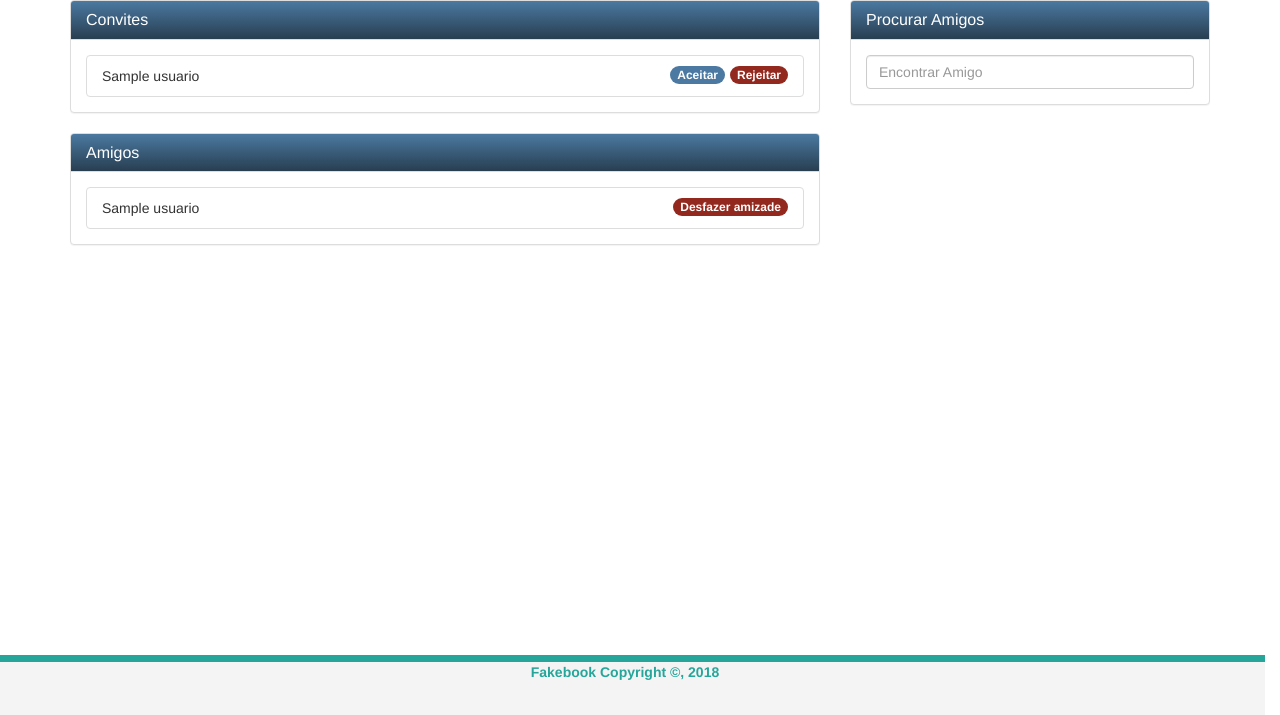
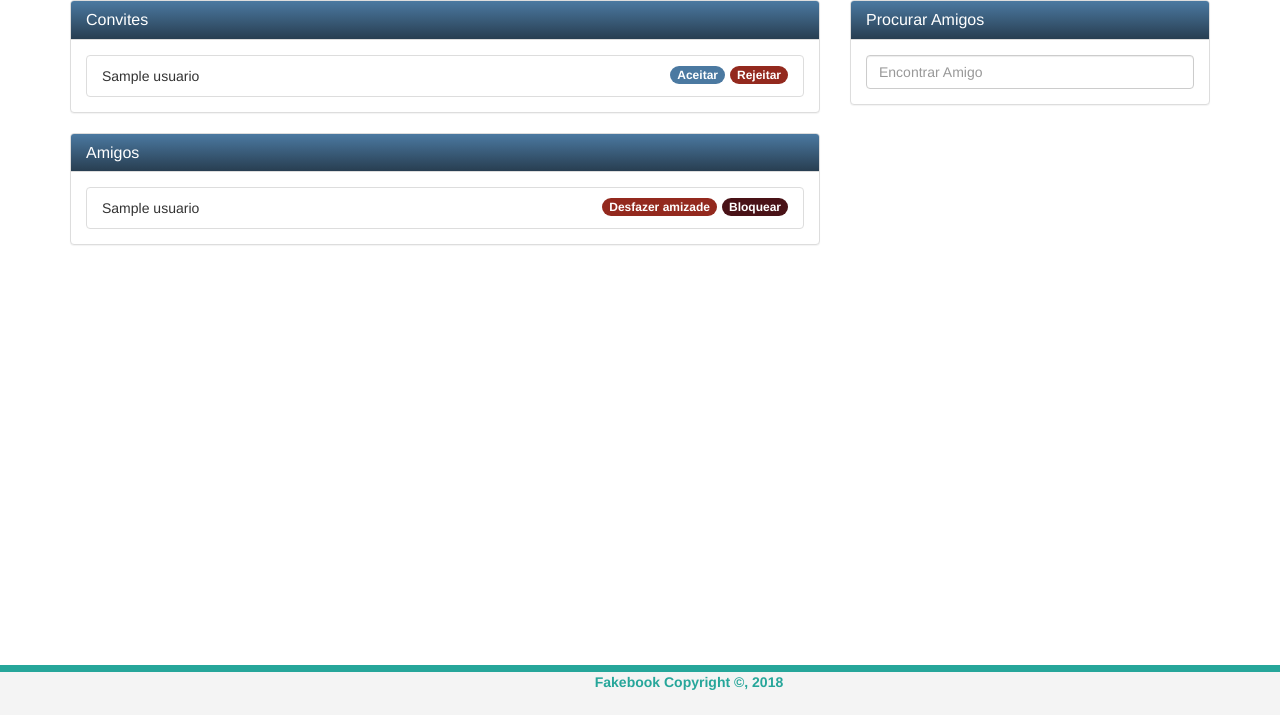
Before and after one commit to danielmessi13/ProjetoFinalPRO-INT, a Django app: page /amigos/convites in a window 1280 px wide; the page is wider, and only the part inside the window is pictured. Shown: the part 85-800 px from the top of that part. Run offline with Django 3.2, Linux system fonts and the light colour scheme; a user stored in the database is signed in; tables that the repository leaves empty hold one stand-in row (values such as "Sample post"); some libraries are stand-ins or nearby versions.

Commit message:
Bloquear Amigo, Fix busca amigo, Fix Footer

```diff
--- a/ProjetoFinal/social/models.py
+++ b/ProjetoFinal/social/models.py
@@ -23,7 +23,7 @@ class Usuario(models.Model):
 
     @property
     def email(self):
-        return self.usuario.email
+        return self.user.email
 
     def convidar(self, perfil_convidado):
         Convite.objects.create(convidado=perfil_convidado, solicitante=self)
--- a/ProjetoFinal/social/static/css/style.css
+++ b/ProjetoFinal/social/static/css/style.css
@@ -50,8 +50,8 @@ body {
 footer {
     position: absolute;
     bottom: 0;
-    width: 100%;
-    height: 60px;
+    width: 110%;
+    height: 50px;
     background: #f4f4f4;
     color: #26A69A;
     font-weight: bold;
--- a/ProjetoFinal/social/templates/amigos.html
+++ b/ProjetoFinal/social/templates/amigos.html
@@ -36,6 +36,7 @@
                             {% if amigos %}
                                 {% for amigo in amigos %}
                                     <li class="list-group-item">{{amigo.nome}}
+                                        <a href="{% url 'bloquear' amigo.id %}" class="badge badge-primary badge-pill" style="background: #491217">Bloquear</a>
                                         <a href="{% url 'desfazer' amigo.id %}" class="badge badge-primary badge-pill" style="background: #93291E">Desfazer amizade</a>
                                     </li>
                                 {% endfor %}
--- a/ProjetoFinal/social/templates/pesquisa.html
+++ b/ProjetoFinal/social/templates/pesquisa.html
@@ -15,7 +15,7 @@
                                 {% if resultado %}
                                     {% for amigo in resultado %}
                                         <li class="list-group-item">{{ amigo.nome }}
-                                            <a href="{% url 'convidar' amigo.id %}"
+                                            <a href="{% url 'bloquear' amigo.id %}"
                                                class="badge" style="background: #93291E">Bloquear</a>
                                             <a
                                                     href="{% url 'convidar' amigo.id %}"
--- a/ProjetoFinal/social/urls.py
+++ b/ProjetoFinal/social/urls.py
@@ -12,10 +12,11 @@ urlpatterns = [
     path('postagem/<int:id>/deletar', postar_deletar, name='postagem_deletar'),
     path('pesquisar/amigo', pesquisar_amigo, name='pesquisar_amigo'),
     path('convidar/<int:id>', convidar, name='convidar'),
+    path('bloquear/<int:id>', bloquear, name='bloquear'),
     path('amigos/convites', convites, name='convites'),
     path('amigos/convites/aceitar/<int:id>', aceitar, name='aceitar'),
     path('amigos/convites/rejeitar/<int:id>', rejeitar, name='rejeitar'),
-    path('perfil/editar_perfil', editar_perfil, name='editar_perfil'),
+    path('perfil/', editar_perfil, name='editar_perfil'),
     path('amigos/convites/desfazer/<int:id>', desfazer, name='desfazer'),
     path('cadastrar/', RegistrarUsuarioView.as_view(), name='cadastrar'),
     path('esqueceu/', esqueceu, name='esqueceu'),
--- a/ProjetoFinal/social/views.py
+++ b/ProjetoFinal/social/views.py
@@ -1,4 +1,3 @@
-
 from django.conf import settings
 from datetime import date
 
@@ -71,7 +70,19 @@ def postar_deletar(request, id):
 def pesquisar_amigo(request):
     pesquisa = request.GET['q']
     usuario = usuario_logado(request)
-    resultado = Usuario.objects.filter(nome__contains=pesquisa).exclude(nome=usuario).exclude(amigos=usuario)
+
+    resultado = Usuario \
+        .objects \
+        .filter(nome__contains=pesquisa) \
+        .exclude(nome=usuario.nome) \
+        .exclude(amigos=usuario)
+
+    convites = Convite.objects.filter(solicitante=usuario, convidado__in=resultado)
+
+    resultado = resultado.filter(bloqueados__in=usuario.bloqueados.all())
+
+    if convites:
+        resultado = resultado.exclude(nome=convites.all()[0].convidado.nome)
 
     context = {
         "usuario": usuario_logado(request),
@@ -140,7 +151,7 @@ def editar_perfil(request):
             user.email = dados_form['email']
             user.username = dados_form['email']
             user.save()
-            del(form_editar.cleaned_data['email'])
+            del (form_editar.cleaned_data['email'])
             perfil = Usuario(**form_editar.cleaned_data)
 
             perfil.id = request.user.perfil.id
@@ -149,6 +160,7 @@ def editar_perfil(request):
             perfil.save()
 
             return redirect('home')
+
 
     else:
         perfil = request.user.perfil.__dict__
@@ -173,7 +185,16 @@ def desfazer(request, id):
     usuario.amigos.remove(id)
     amigo = Usuario.objects.get(id=id)
     amigo.amigos.remove(usuario.id)
-    return  redirect('convites')
+    return redirect('convites')
+
+
+@login_required
+def bloquear(request, id):
+    bloquear = Usuario.objects.get(id=id)
+    usuario = usuario_logado(request)
+    usuario.bloquear(bloquear)
+
+    return desfazer(request, bloquear.id)
 
 
 def esqueceu(request):
--- a/ProjetoFinal/usuarios/views.py
+++ b/ProjetoFinal/usuarios/views.py
@@ -21,7 +21,7 @@ class RegistrarUsuarioView(View):
                                                password=dados_form['senha'])
 
             Usuario.objects.create(nome=dados_form['nome'], telefone=dados_form['telefone'],
-                                   user=usuario)
+                                   user=usuario, sexo=dados_form['sexo'])
 
             return redirect('login')
 
```
Also changed, not shown: ProjetoFinal/social/templates/inc/widget-editar-usuario.html (+7 -8 lines).
